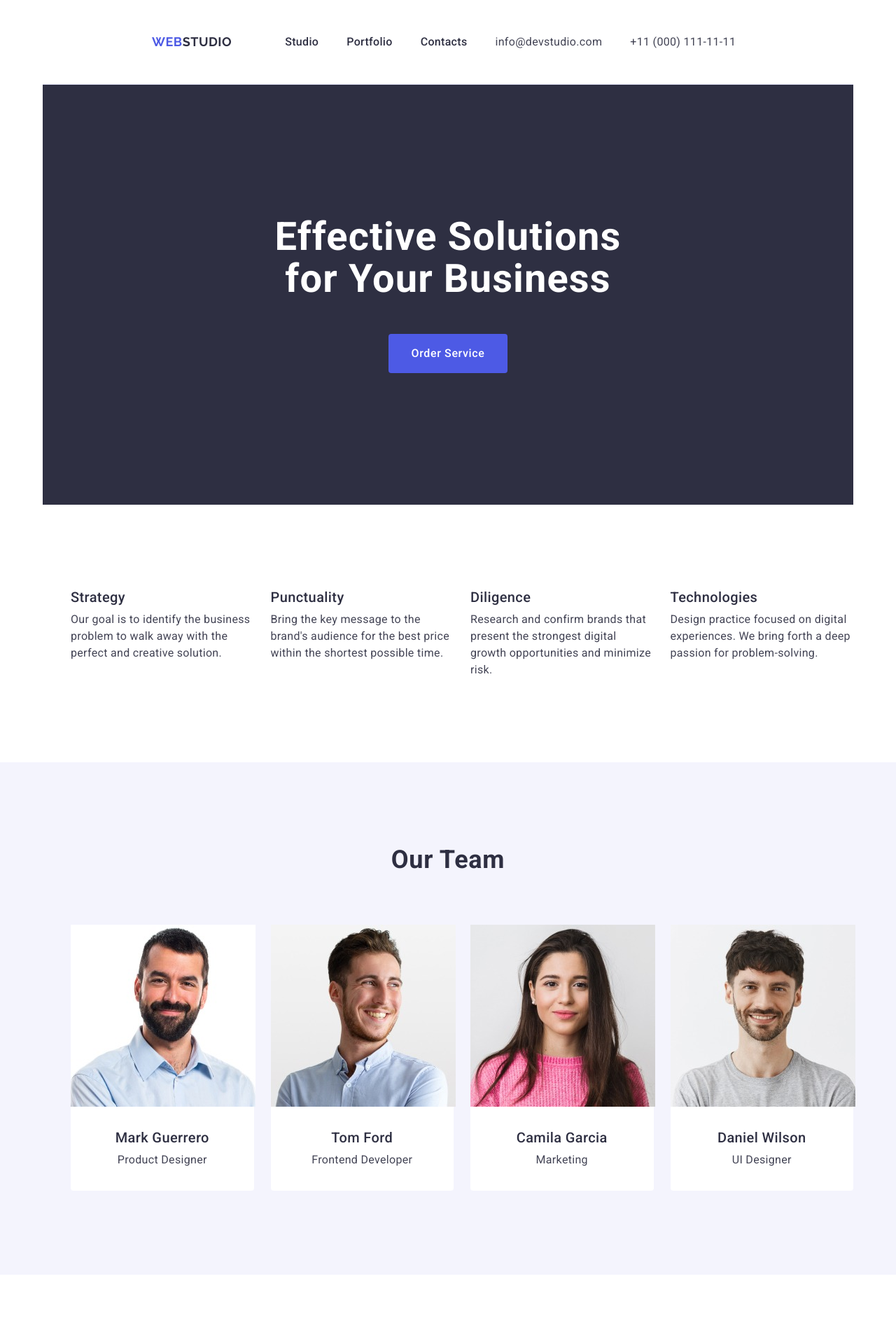
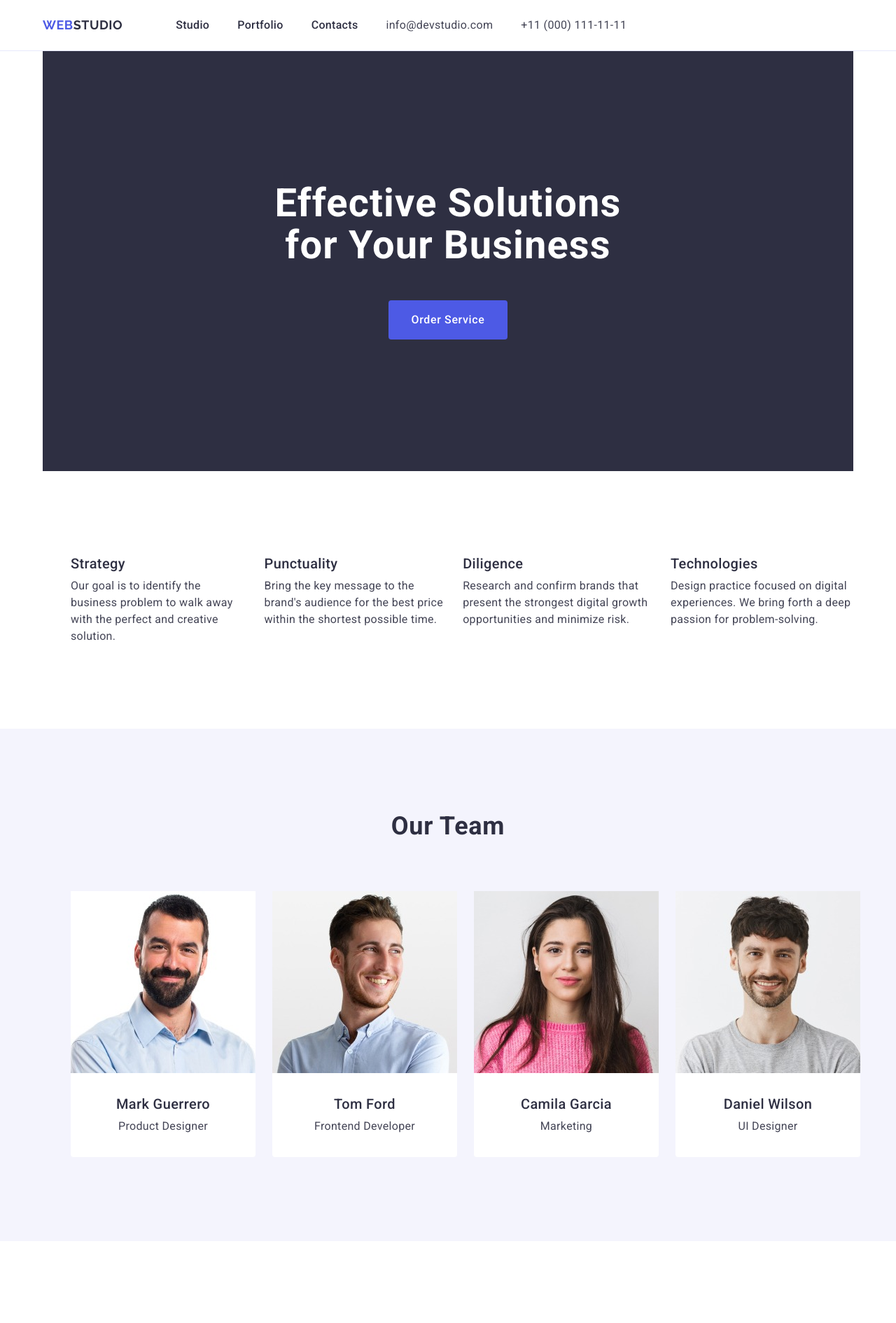
Before and after one commit to Shtyliuk/goit-markup-hw-03, a plain HTML site: page index.html in a window 1280 px wide. Shown: the top 1890 px of the page at 70% size. Drawn offline with nearby package versions, Linux system fonts and the light colour scheme.

Commit message:
add3-correction-2

```diff
--- a/css/styles.css
+++ b/css/styles.css
@@ -49,11 +49,10 @@ img {
   margin: 0 auto;
 }
 .header {
+  border-bottom: 1px solid #e7e9fc;
 }
-.header__container{
+.header__container {
   display: flex;
-  padding: 24px 156px;
-  border-bottom: 1px solid #e7e9fc;
 }
 .header__nav {
   display: flex;
@@ -71,13 +70,12 @@ img {
   letter-spacing: 0.03em;
   text-transform: uppercase;
   display: flex;
-  margin-right: 76px
+  margin-right: 76px;
 }
 .nav__list {
   display: flex;
   gap: 40px;
-  padding: 24px 0
-
+  padding: 24px 0;
 }
 .nav__item {
 }
@@ -87,6 +85,7 @@ img {
   font-weight: 500;
   line-height: 1.5;
   letter-spacing: 0.02em;
+  padding: 24px 0;
 }
 .nav__link:hover,
 .nav__link:focus {
@@ -100,10 +99,10 @@ img {
   display: flex;
   align-items: center;
 }
-.address__list{
-display: flex;
-margin-left: auto;
-gap: 40px;
+.address__list {
+  display: flex;
+  margin-left: auto;
+  gap: 40px;
 }
 .address__link:hover,
 .address__link:focus {
@@ -120,10 +119,9 @@ gap: 40px;
 }
 .hero {
 }
-.hero__container{
+.hero__container {
   background-color: #2e2f42;
-  padding: 188px 0
-
+  padding: 188px 0;
 }
 .hero_title {
   color: #fff;
@@ -149,7 +147,8 @@ gap: 40px;
   padding: 16px 32px;
   border-radius: 4px;
   display: block;
- margin: 0 auto;
+  margin: 0 auto;
+  min-width: 169px;
 }
 .hero__btn:hover,
 .hero__btn:focus {
@@ -159,7 +158,7 @@ gap: 40px;
   display: flex;
   padding: 120px 0;
 }
-.visually__hidden{
+.visually__hidden {
   position: absolute;
   width: 1px;
   height: 1px;
@@ -178,7 +177,7 @@ gap: 40px;
   gap: 24px;
 }
 .feature__item {
-  width: calc((100% - 72px) / 4);
+  flex-basis: calc((100% - 72px) / 4));
 }
 .feature__subtitle {
   margin-bottom: 8px;
@@ -206,14 +205,13 @@ gap: 40px;
 }
 .teamcard__item {
   background-color: #ffffff;
-  width: calc((100% - 72px) / 4);
+  flex-basis: calc((100% - 72px) / 4));
   border-radius: 0px 0px 4px 4px;
 }
 .teamcard__images {
 }
-.box__subtitle{
+.box__subtitle {
   padding: 32px 0;
-
 }
 .teamcard__subtitle {
   text-align: center;
@@ -224,8 +222,7 @@ gap: 40px;
 }
 .portfolio {
 }
-.portfolio__container{
-
+.portfolio__container {
   padding: 120px 0;
 }
 .portfolio__title {
@@ -234,7 +231,7 @@ gap: 40px;
   margin-bottom: 72px;
 }
 .portfolio__list {
-display: flex;
+  display: flex;
   flex-wrap: wrap;
   column-gap: 24px;
   row-gap: 48px;
@@ -244,7 +241,7 @@ display: flex;
 }
 .portfolio__images {
 }
-.portfolio__box{
+.portfolio__box {
   padding: 32px 16px;
   border: 1px solid #e7e9fc;
   border-top: none;
@@ -256,9 +253,9 @@ display: flex;
   margin-bottom: 32px;
 }
 .footer {
+  padding: 100px 0;
 }
-.footer__container{
-  padding: 100px 0;
+.footer__container {
   background: #2e2f42;
 }
 .logo__footer {
```
